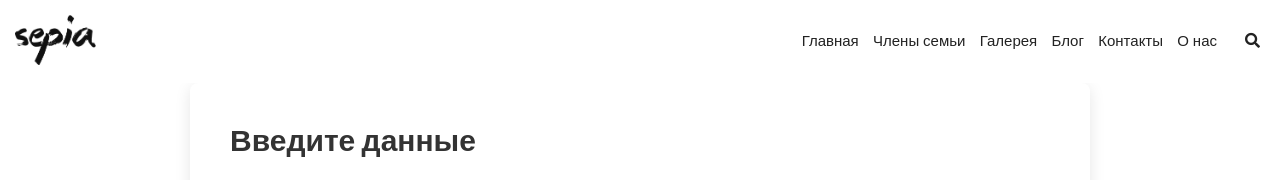
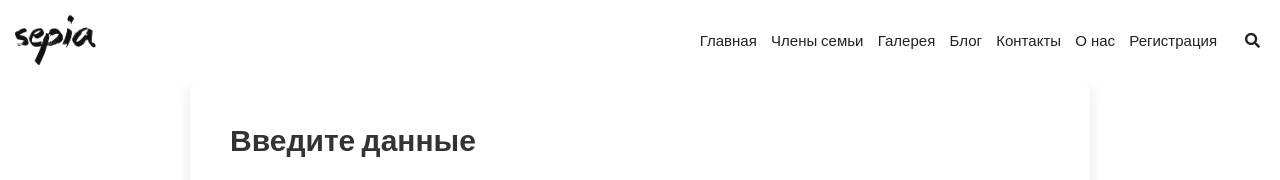
Before and after one commit to SaprykinEI/Family_site_Saprykin, a Django app: page /persons/create/ in a window 1280 px wide. Shown: the top 180 px of the page. Run offline with Django 5.2, Linux system fonts and the light colour scheme; data comes from the database, SQL or seed files in the repository; some libraries are stand-ins or nearby versions.

Commit message:
1. Добавлена кнопка Регистрации

```diff
--- a/templates/base.html
+++ b/templates/base.html
@@ -80,6 +80,7 @@
                         <li><a href="{% url 'family_tree:index' %}">Блог</a></li>
                         <li><a href="{% url 'family_tree:index' %}">Контакты</a></li>
                         <li><a href="{% url 'family_tree:index' %}">О нас</a></li>
+                        <li><a href="{% url 'users:user_register' %}">Регистрация</a></li>
                     </ul>
                 </div>
             </nav>
```
